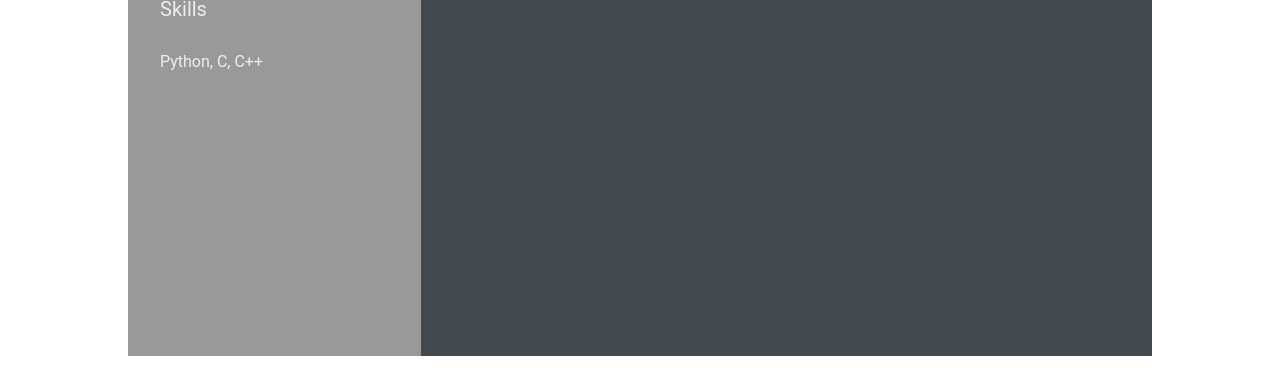
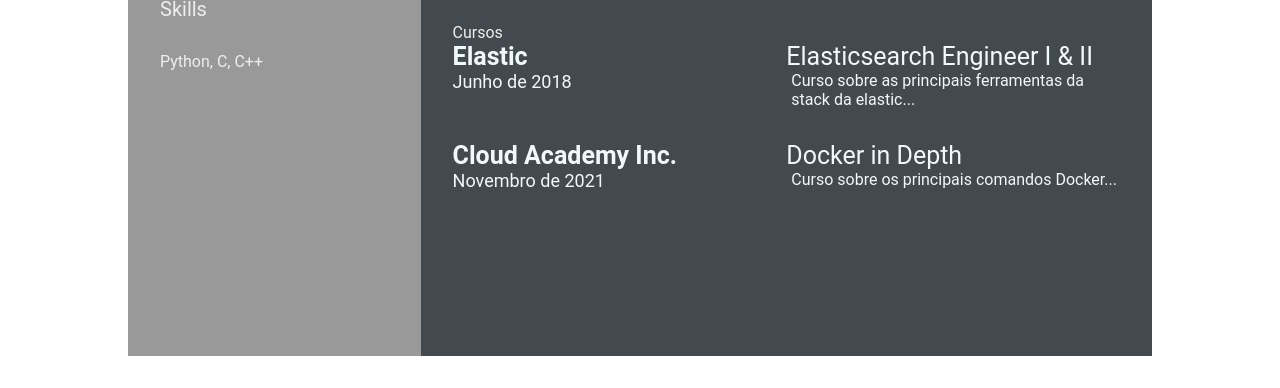
Before and after one commit to Pharozz10/Pharozz10.github.io, a plain HTML site: page index.html in a window 1280 px wide. Shown: the part 495-883 px from the top of the page. Drawn offline with Linux system fonts and the light colour scheme.

Commit message:
feature: add index.html (#5)

```diff
--- a/index.html
+++ b/index.html
@@ -93,6 +93,35 @@
                     </div>
                 </section>
                 <!-- fim formação academica-->
+                <!-- cursos -->
+                <section class="awards gap">
+                    <div class="right-title">Cursos</div>
+                    <div class="awards-contents">
+                        <div class="awards-left">
+                            <p class="awards-company-name">Elastic</p>
+                            <p class="awards-time-period">Junho de 2018</p>
+                        </div>
+                        <div class="awards-right">
+                            <p class="awards-name">Elasticsearch Engineer I & II</p>
+                            <p class="awards-desc">
+                                Curso sobre as principais ferramentas da stack da elastic...
+                            </p>
+                        </div>
+                    </div>
+                    <div class="awards-contents">
+                        <div class="awards-left">
+                            <p class="awards-company-name">Cloud Academy Inc.</p>
+                            <p class="awards-time-period">Novembro de 2021</p>
+                        </div>
+                        <div class="awards-right">
+                            <p class="awards-name">Docker in Depth</p>
+                            <p class="awards-desc">
+                                Curso sobre os principais comandos Docker...
+                            </p>
+                        </div>
+                    </div>
+                </section>
+                <!-- fim cursos -->
             </div>
         </section>
     </main>
```
